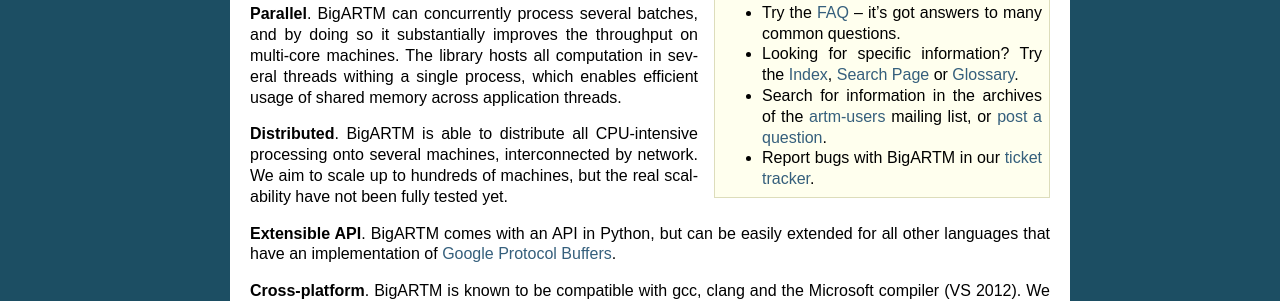
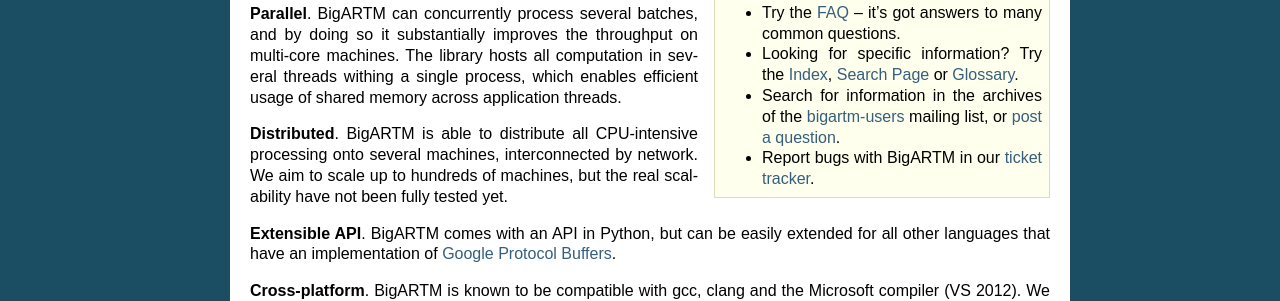
Before and after one commit to bigartm/bigartm, a Sphinx documentation site: the page built from docs/intro.txt, in a window 1280 px wide. Shown: the part 416-717 px from the top of the page. Built offline with Sphinx 7.4.7, drawn with Linux system fonts in a browser that asks for light colours; formulas are drawn with MathJax 3.

Commit message:
Change discussion group to bigartm-users

```diff
--- a/docs/intro.txt
+++ b/docs/intro.txt
@@ -29,13 +29,13 @@
   * Looking for specific information? Try the :ref:`genindex`,
     :ref:`search` or :ref:`glossary`.
 
-  * Search for information in the archives of the `artm-users`_ mailing list, or
+  * Search for information in the archives of the `bigartm-users`_ mailing list, or
     `post a question`_.
 
   * Report bugs with BigARTM in our `ticket tracker`_.
 
-  .. _artm-users: https://groups.google.com/group/artm-users
-  .. _post a question: https://groups.google.com/d/forum/artm-users
+  .. _bigartm-users: https://groups.google.com/group/bigartm-users
+  .. _post a question: https://groups.google.com/d/forum/bigartm-users
   .. _ticket tracker: https://github.com/bigartm/bigartm/issues
 
 **Online**.
```
